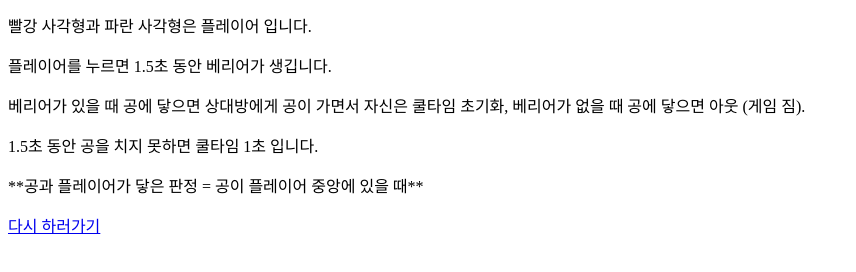
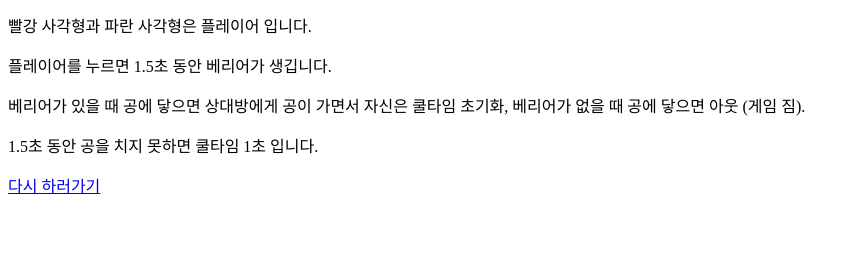
Before and after one commit to seoha120702/Reflball, a plain HTML site: page app/help.html in a window 1280 px wide. Shown: the part 116-388 px from the top of the page, without its empty margins (0-856 px from the left). Drawn offline with Linux system fonts and the light colour scheme.

Commit message:
도움말 / 판정 수정

```diff
--- a/app/help.html
+++ b/app/help.html
@@ -20,8 +20,6 @@
 
     <p>1.5초 동안 공을 치지 못하면 쿨타임 1초 입니다.</p>
 
-    <p>**공과 플레이어가 닿은 판정 = 공이 플레이어 중앙에 있을 때**</p>
-
     <a href="index.html">다시 하러가기</a>
 </body>
 </html>
```
